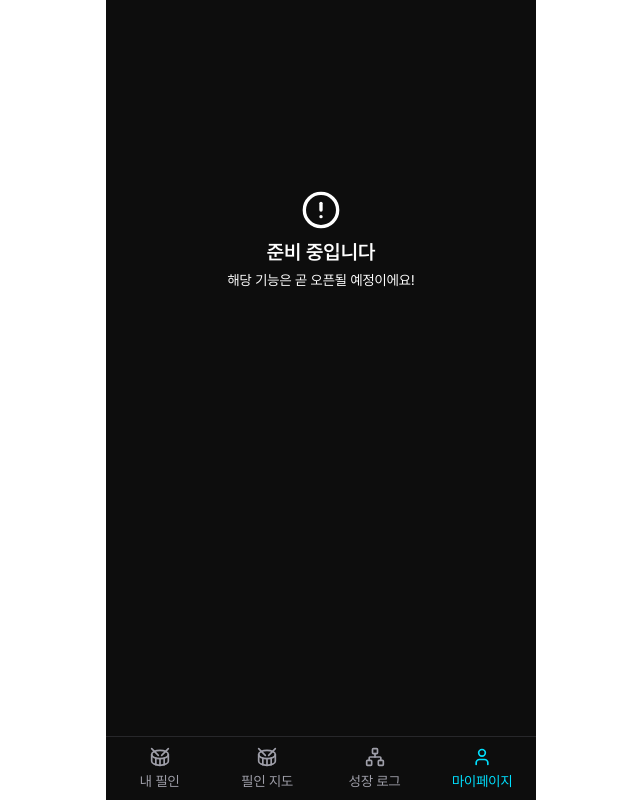
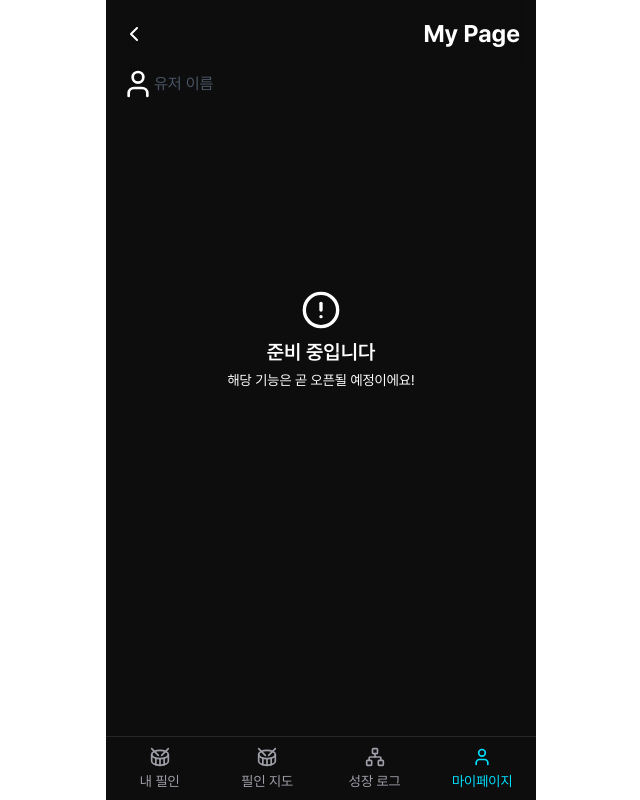
Before and after one commit to CodyMan0/fillslog, a Next.js app: page /my in a window 1280 px wide. Shown: the whole page, without its empty margins (319-959 px from the left). Built offline with nearby package versions, Linux system fonts and the light colour scheme.

Commit message:
[DESIGN] 마이페이지 헤더 적용

```diff
--- /dev/null
+++ b/src/app/my/components/Profile.tsx
@@ -0,0 +1,15 @@
+"use client";
+
+import { User } from "lucide-react";
+
+const Profile = () => {
+  //client session 가지고 오기
+  return (
+    <section className="flex items-center gap-4xs p-2xs">
+      <User size={32} />
+      <p className="grow text-gray-600">유저 이름</p>
+    </section>
+  );
+};
+
+export default Profile;
--- a/src/app/my/page.tsx
+++ b/src/app/my/page.tsx
@@ -1,12 +1,23 @@
 import PageLayout from "@/features/layouts/PageLayout";
 import BottomNav from "../components/MobileNav";
+
+import Header from "@/features/layouts/Header";
+import Profile from "./components/Profile";
 import ComingSoon from "../components/ComingSoon";
 
 const page = () => {
   return (
     <PageLayout>
       <div>
+        <Header>
+          <Header.Previous />
+          <Header.Text text="My Page" />
+        </Header>
+
+        <Profile />
+
         <ComingSoon />
+
         <BottomNav />
       </div>
     </PageLayout>
```
